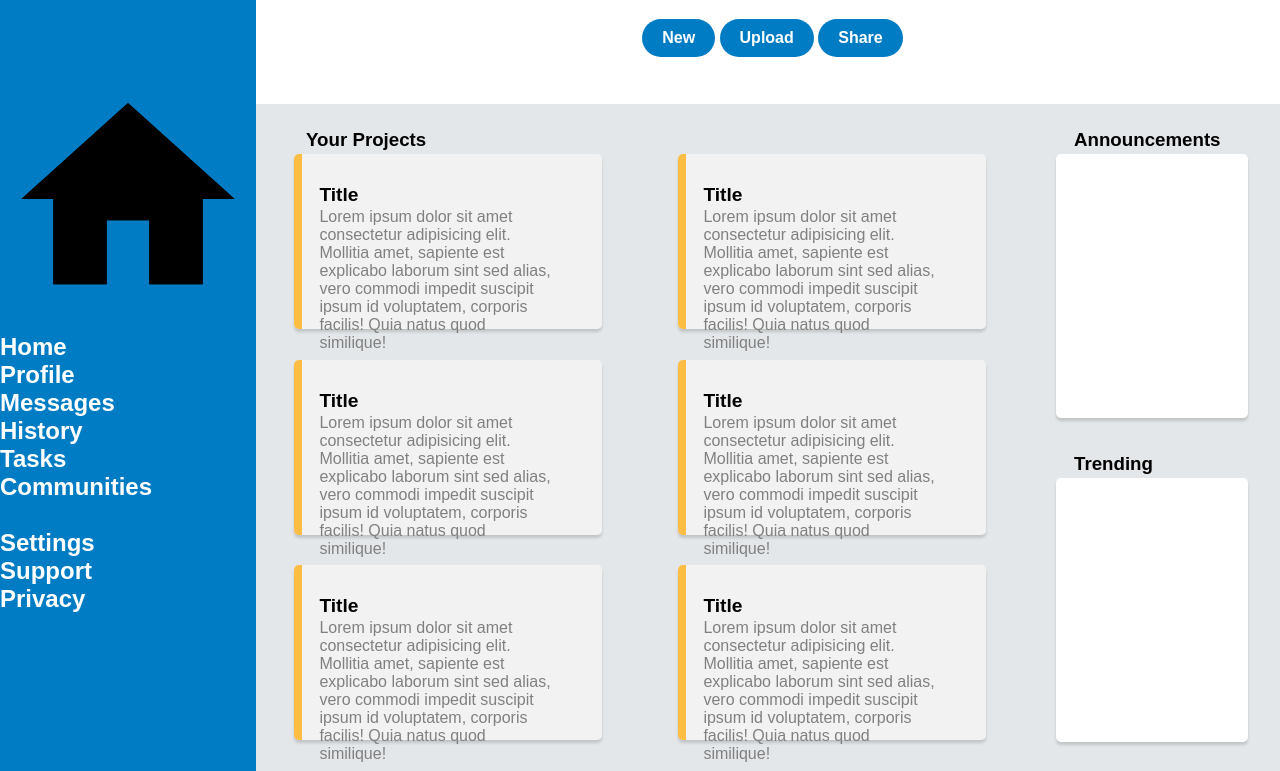
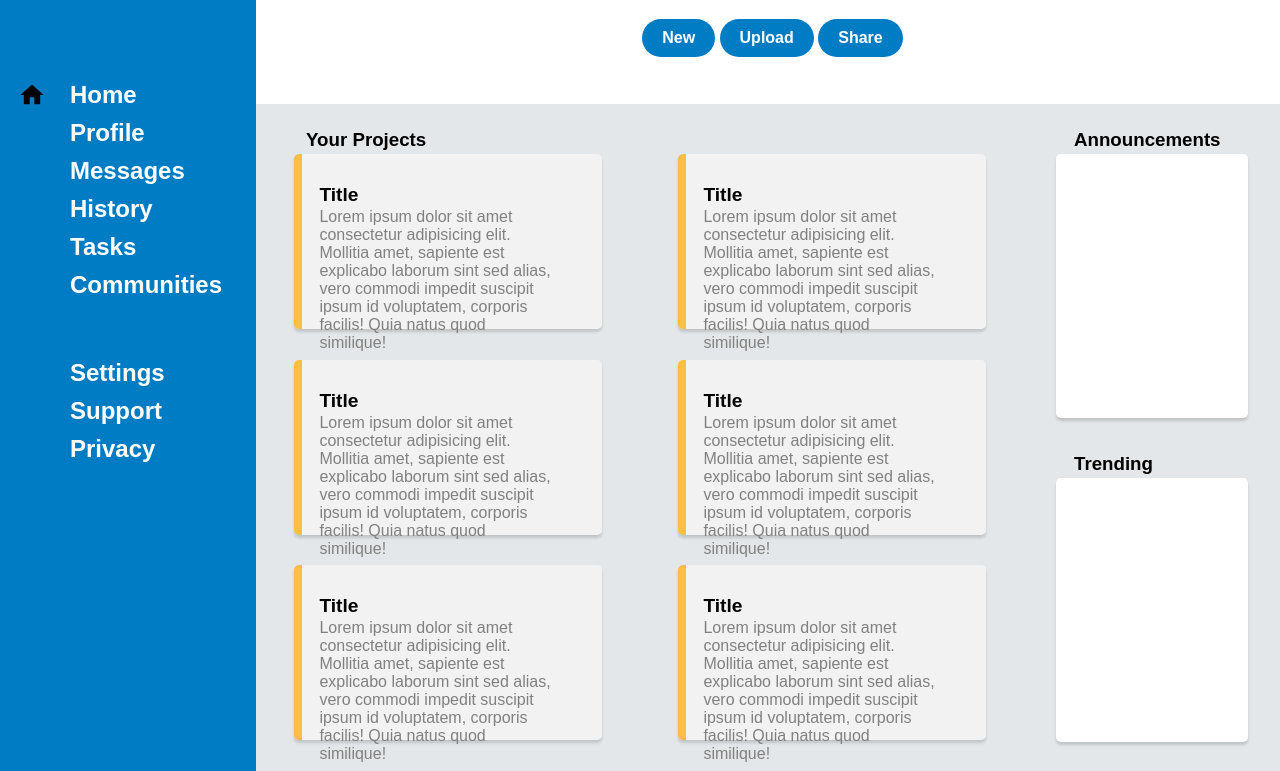
Before and after one commit to Cyber-Aarow/admin-dashboard, a plain HTML site: page index.html in a window 1280 px wide. Shown: the part 29-800 px from the top of the page. Drawn offline with Linux system fonts and the light colour scheme.

Commit message:
Add first icon in correct position, still fail to change color from black to white.

```diff
--- a/index.html
+++ b/index.html
@@ -11,13 +11,13 @@
         <div class="logo">Dashboard</div>
         <div>
             <ul>
-                <li class="home"><img src="icons/home.svg"> Home</li>
+                <li class="home">Home</li>
                 <li class="profile">Profile</li>
                 <li class="messages">Messages</li>
                 <li class="history">History</li>
                 <li class="tasks">Tasks</li>
                 <li class="communities">Communities</li>
-                <li> </li>
+                <li class="list-space"> </li>
                 <li class="settings">Settings</li>
                 <li class="support">Support</li>
                 <li class="privacy">Privacy</li>
--- a/style.css
+++ b/style.css
@@ -3,6 +3,7 @@
     padding:0;
     box-sizing: border-box;
     text-decoration: none;
+    list-style-type: none;
     border: none;
 }
 
@@ -60,9 +61,21 @@ body {
     grid-template-rows: 100px 1fr;
 }
 
+li {
+    padding-left: 70px;
+    margin: 10px 0 10px;
+}
+
+.list-space {
+    padding: 20px 0 20px;
+}
+
 .home {
     background: url(icons/home.svg) no-repeat;
+    background-position: 8%;
 }
+
+
 
 /* Main Content */
 .main-content {
```
